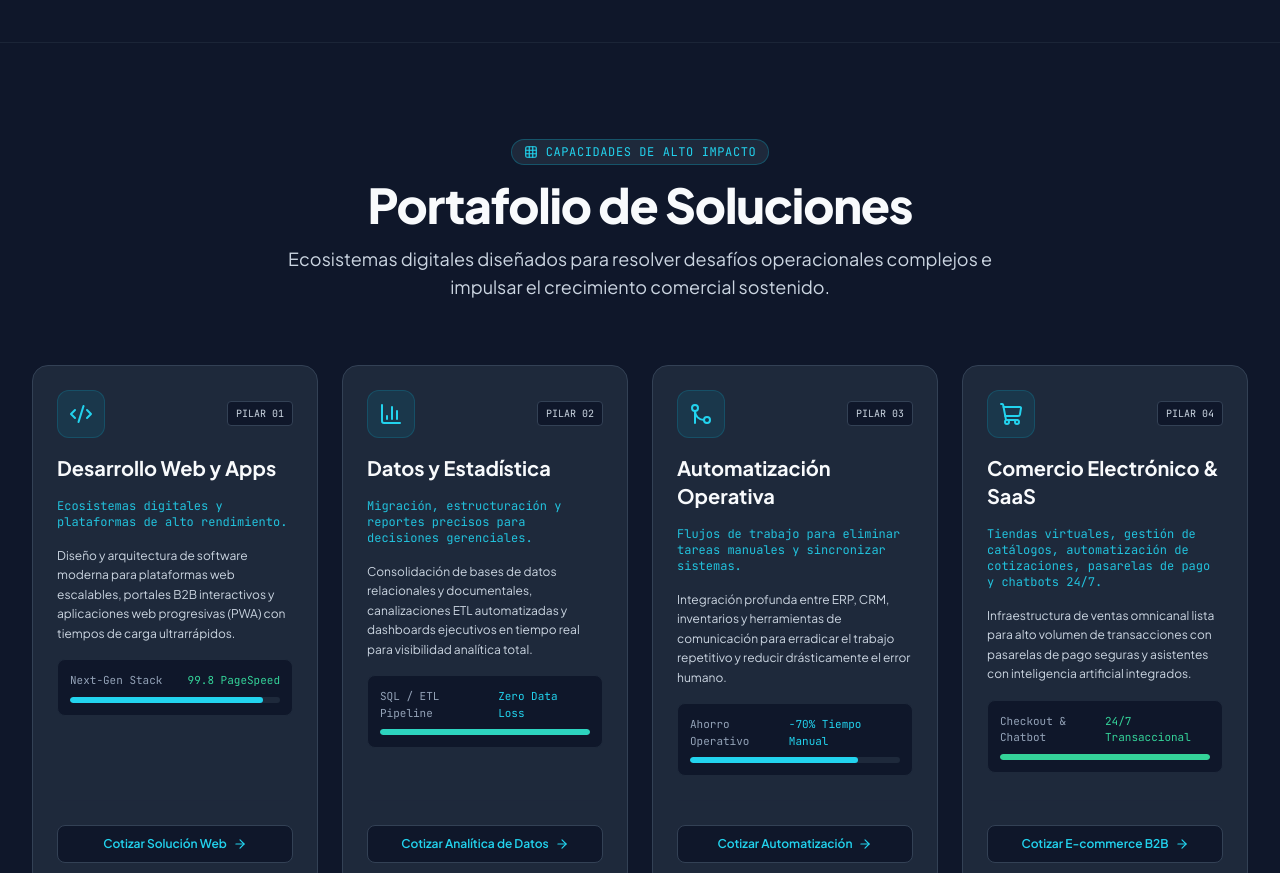
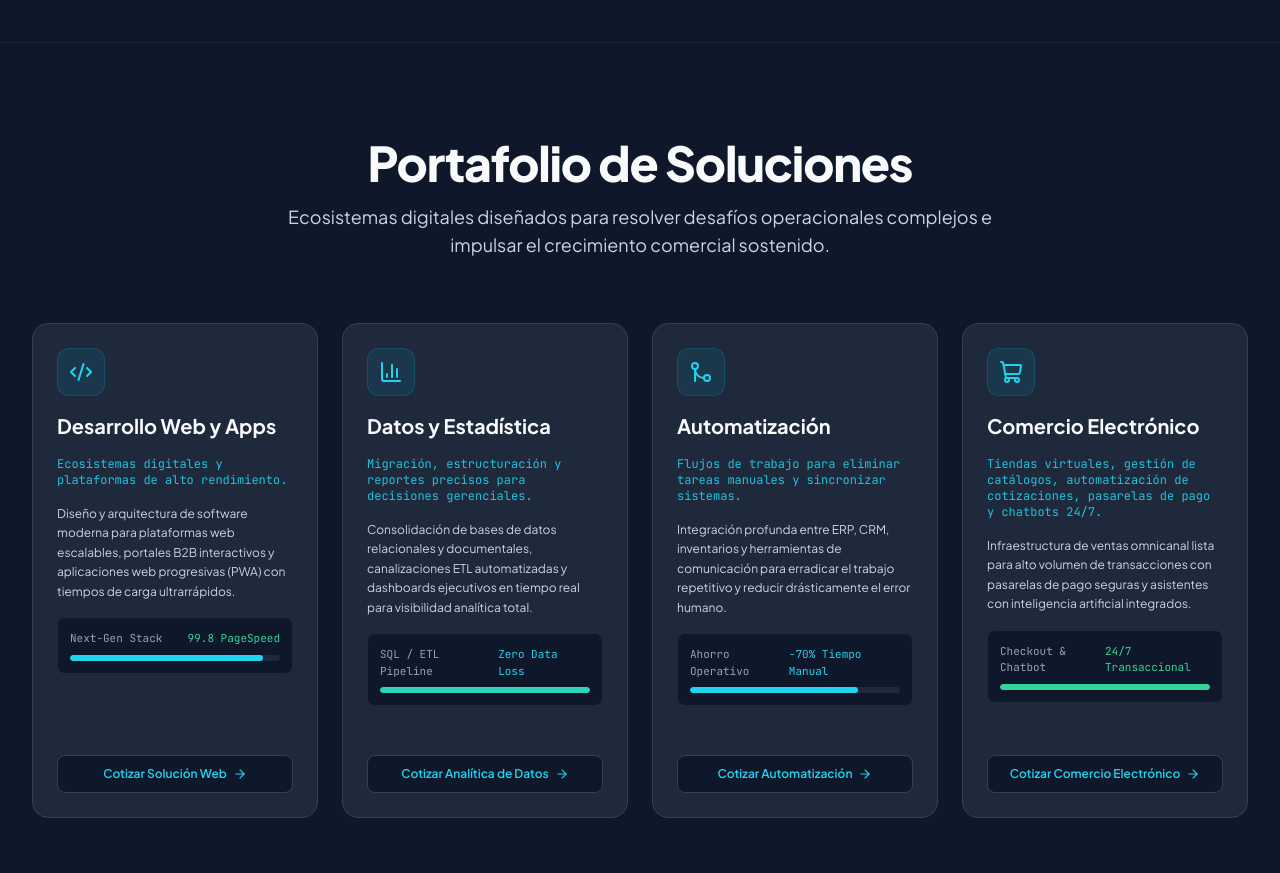
Before and after one commit to rluiseijas/s26digital, a website: page index.html in a window 1280 px wide. Shown: the part 1900-2773 px from the top of the page. Drawn offline with nearby package versions, Linux system fonts and the light colour scheme.

Commit message:
style(soluciones): remove badges and rename to Automatizacion and Comercio Electronico

```diff
--- a/index.html
+++ b/index.html
@@ -440,10 +440,6 @@
 
       <!-- Section Header -->
       <div class="text-center max-w-3xl mx-auto mb-16 space-y-4">
-        <div class="inline-flex items-center space-x-2 px-3 py-1 rounded-full bg-[#1E293B] border border-cyan-500/30 text-cyan-400 text-xs font-mono uppercase tracking-wider">
-          <i data-lucide="grid" class="w-3.5 h-3.5"></i>
-          <span>Capacidades de Alto Impacto</span>
-        </div>
         <h2 class="text-3xl sm:text-4xl lg:text-5xl font-extrabold text-[#F8FAFC] tracking-tight">
           Portafolio de Soluciones
         </h2>
@@ -455,17 +451,12 @@
       <!-- 4 Columns Solution Grid -->
       <div class="grid grid-cols-1 md:grid-cols-2 lg:grid-cols-4 gap-6">
 
-        <!-- PILAR 1: Desarrollo Web y Apps -->
+        <!-- 1: Desarrollo Web y Apps -->
         <div class="solution-card enterprise-card rounded-2xl p-6 flex flex-col justify-between">
           <div class="space-y-4">
-            <!-- Icon & Tag -->
-            <div class="flex items-center justify-between">
+            <!-- Icon -->
             <div class="w-12 h-12 rounded-xl bg-cyan-500/10 border border-cyan-500/20 flex items-center justify-center text-cyan-400">
               <i data-lucide="code-2" class="w-6 h-6"></i>
-              </div>
-              <span class="text-[10px] font-mono uppercase px-2 py-1 rounded bg-[#0F172A] text-slate-300 border border-slate-700">
-                Pilar 01
-              </span>
             </div>
 
             <h3 class="text-xl font-bold text-[#F8FAFC]">
@@ -500,16 +491,11 @@
           </div>
         </div>
 
-        <!-- PILAR 2: Datos y Estadística -->
+        <!-- 2: Datos y Estadística -->
         <div class="solution-card enterprise-card rounded-2xl p-6 flex flex-col justify-between">
           <div class="space-y-4">
-            <div class="flex items-center justify-between">
             <div class="w-12 h-12 rounded-xl bg-cyan-500/10 border border-cyan-500/20 flex items-center justify-center text-cyan-400">
               <i data-lucide="bar-chart-3" class="w-6 h-6"></i>
-              </div>
-              <span class="text-[10px] font-mono uppercase px-2 py-1 rounded bg-[#0F172A] text-slate-300 border border-slate-700">
-                Pilar 02
-              </span>
             </div>
 
             <h3 class="text-xl font-bold text-[#F8FAFC]">
@@ -544,20 +530,15 @@
           </div>
         </div>
 
-        <!-- PILAR 3: Automatización Operativa -->
+        <!-- 3: Automatización -->
         <div class="solution-card enterprise-card rounded-2xl p-6 flex flex-col justify-between">
           <div class="space-y-4">
-            <div class="flex items-center justify-between">
             <div class="w-12 h-12 rounded-xl bg-cyan-500/10 border border-cyan-500/20 flex items-center justify-center text-cyan-400">
               <i data-lucide="git-merge" class="w-6 h-6"></i>
             </div>
-              <span class="text-[10px] font-mono uppercase px-2 py-1 rounded bg-[#0F172A] text-slate-300 border border-slate-700">
-                Pilar 03
-              </span>
-            </div>
 
             <h3 class="text-xl font-bold text-[#F8FAFC]">
-              Automatización Operativa
+              Automatización
             </h3>
 
             <p class="text-cyan-400/90 text-xs font-mono">
@@ -588,20 +569,15 @@
           </div>
         </div>
 
-        <!-- PILAR 4: Comercio Electrónico y Retail SaaS -->
+        <!-- 4: Comercio Electrónico -->
         <div class="solution-card enterprise-card rounded-2xl p-6 flex flex-col justify-between">
           <div class="space-y-4">
-            <div class="flex items-center justify-between">
             <div class="w-12 h-12 rounded-xl bg-cyan-500/10 border border-cyan-500/20 flex items-center justify-center text-cyan-400">
               <i data-lucide="shopping-cart" class="w-6 h-6"></i>
             </div>
-              <span class="text-[10px] font-mono uppercase px-2 py-1 rounded bg-[#0F172A] text-slate-300 border border-slate-700">
-                Pilar 04
-              </span>
-            </div>
 
             <h3 class="text-xl font-bold text-[#F8FAFC]">
-              Comercio Electrónico & SaaS
+              Comercio Electrónico
             </h3>
 
             <p class="text-cyan-400/90 text-xs font-mono">
@@ -626,7 +602,7 @@
 
           <div class="pt-6 mt-6 border-t border-slate-800/80">
             <button type="button" data-service-val="ecommerce" class="select-service-btn w-full py-2.5 px-3 rounded-lg bg-[#0F172A] hover:bg-cyan-500/20 text-cyan-400 border border-slate-700 hover:border-cyan-400 text-xs font-semibold flex items-center justify-center space-x-1.5 transition-all">
-              <span>Cotizar E-commerce B2B</span>
+              <span>Cotizar Comercio Electrónico</span>
               <i data-lucide="arrow-right" class="w-3.5 h-3.5"></i>
             </button>
           </div>
@@ -956,8 +932,8 @@
                     <option value="" disabled selected>Selecciona una solución...</option>
                     <option value="web">Desarrollo Web y Apps</option>
                     <option value="datos">Datos y Estadística</option>
-                    <option value="automatizacion">Automatización Operativa</option>
-                    <option value="ecommerce">Comercio Electrónico y Retail SaaS</option>
+                    <option value="automatizacion">Automatización</option>
+                    <option value="ecommerce">Comercio Electrónico</option>
                   </select>
                 </div>
               </div>
@@ -1058,8 +1034,8 @@
           <select required class="custom-input w-full px-3.5 py-2.5 rounded-lg text-sm">
             <option value="web">Desarrollo Web y Apps</option>
             <option value="datos">Datos y Estadística</option>
-            <option value="automatizacion">Automatización Operativa</option>
-            <option value="ecommerce">Comercio Electrónico & SaaS</option>
+            <option value="automatizacion">Automatización</option>
+            <option value="ecommerce">Comercio Electrónico</option>
           </select>
         </div>
 
```
Also changed, not shown: README.md. Lines whose indentation alone changed are shown as unchanged.
